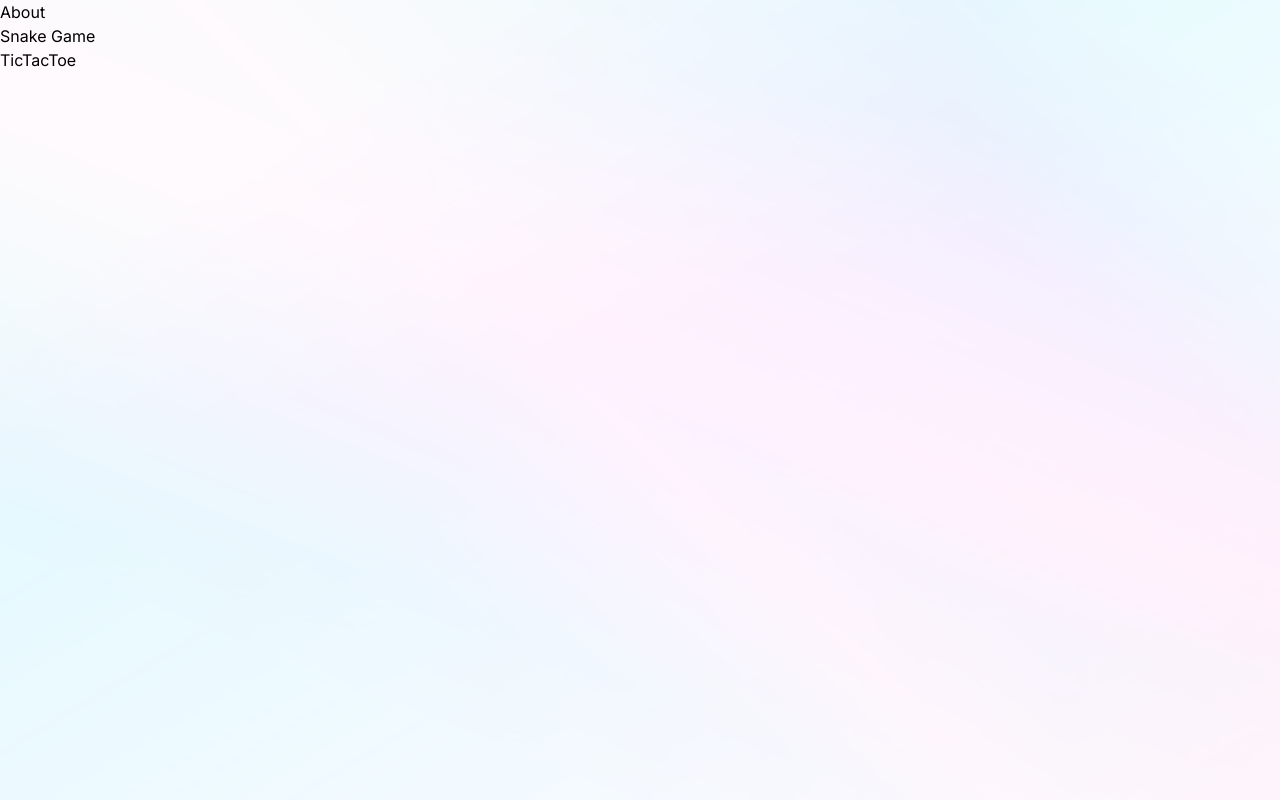
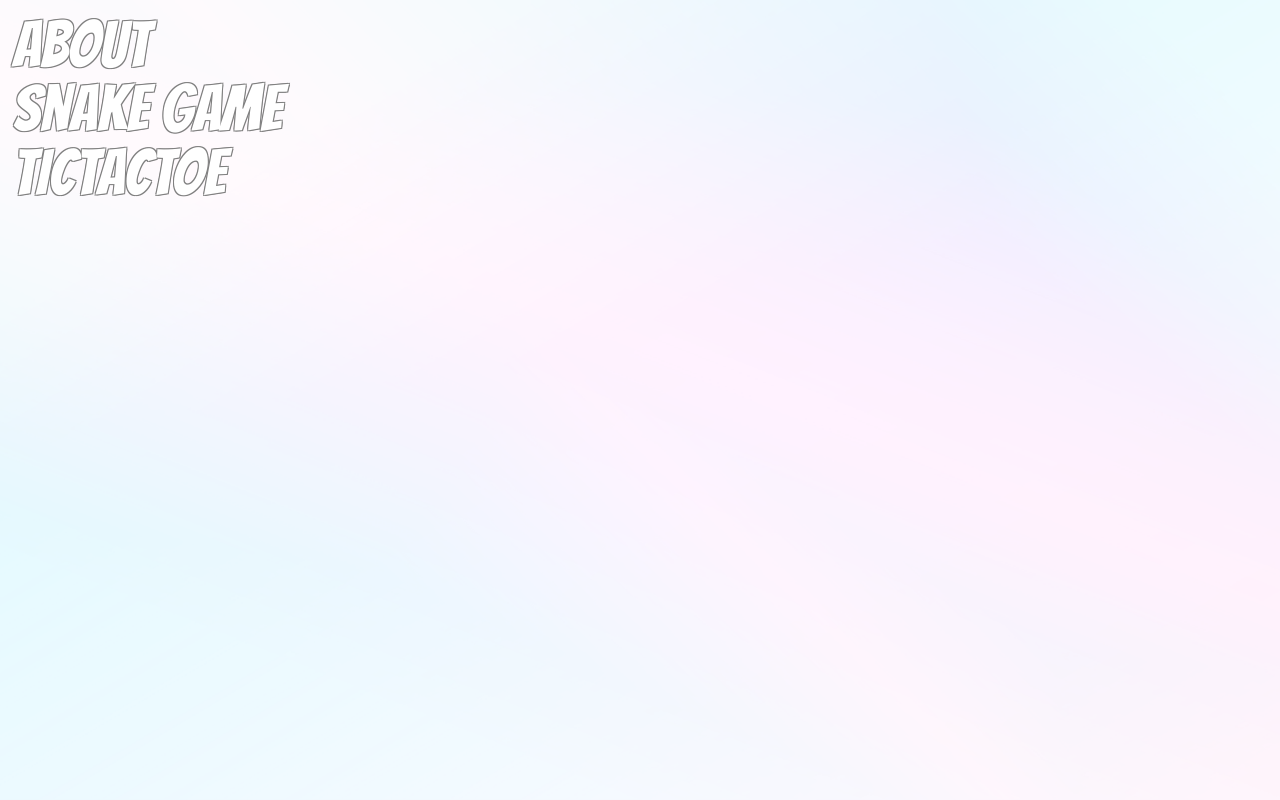
Before and after one commit to carlosfgutier/Portfolio, a Next.js app in the folder portfolio/: page / in a window 1280 px wide. Built offline with nearby package versions, Linux system fonts and the light colour scheme.

Commit message:
font and projects

```diff
--- /dev/null
+++ b/portfolio/public/fonts/fonts.css
@@ -0,0 +1,4 @@
+@font-face {
+    font-family: 'Bangers';
+    src: url('./Bangers.ttf') format('truetype');
+}
--- a/portfolio/src/app/components/foreground/foreground.tsx
+++ b/portfolio/src/app/components/foreground/foreground.tsx
@@ -1,9 +1,13 @@
 import Menu from "./menu";
+import ProjectSection from "./project-section";
 
 export default function Foreground() {
     return(
         <div className="absolute top-0 left-0 z-20">
             <Menu></Menu>
+            <ProjectSection>
+
+            </ProjectSection>
         </div>
     )
 }
--- a/portfolio/src/app/components/foreground/menu.tsx
+++ b/portfolio/src/app/components/foreground/menu.tsx
@@ -2,7 +2,7 @@ import './styles.css';
 
 export default function Menu() {
     return(
-        <div className='permanent-marker-regular'>
+        <div className='menu'>
             <ul>
                 <li>About</li>
                 <li>Snake Game</li>
--- /dev/null
+++ b/portfolio/src/app/components/foreground/project-section.tsx
@@ -0,0 +1,8 @@
+export default function ProjectSection() {
+
+    return(
+        <div>
+
+        </div>
+    )
+}
--- a/portfolio/src/app/components/foreground/styles.css
+++ b/portfolio/src/app/components/foreground/styles.css
@@ -0,0 +1,15 @@
+@import url('/fonts/fonts.css');
+
+.menu {
+    line-height: 5vmax;
+    margin-left: 1vmax;
+    margin-top: 1vmax;
+    font-family: 'Bangers';
+    font-size: 5vmax;
+    color: white;
+    text-shadow:
+        -1px -1px 0 gray,
+         1px -1px 0 gray,
+        -1px  1px 0 gray,
+         1px  1px 0 gray;
+}
```
Also changed, not shown: portfolio/public/fonts/Bangers.ttf (added).
